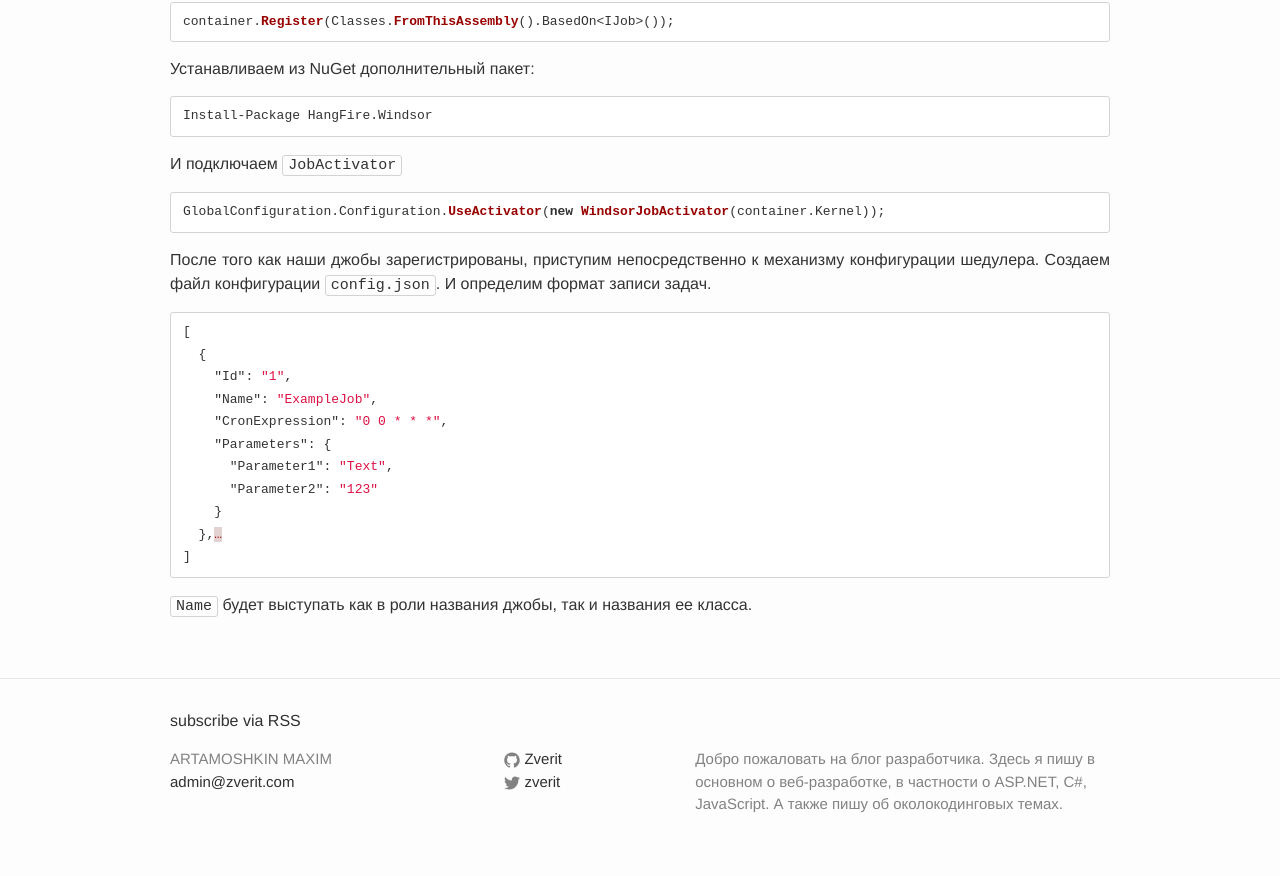
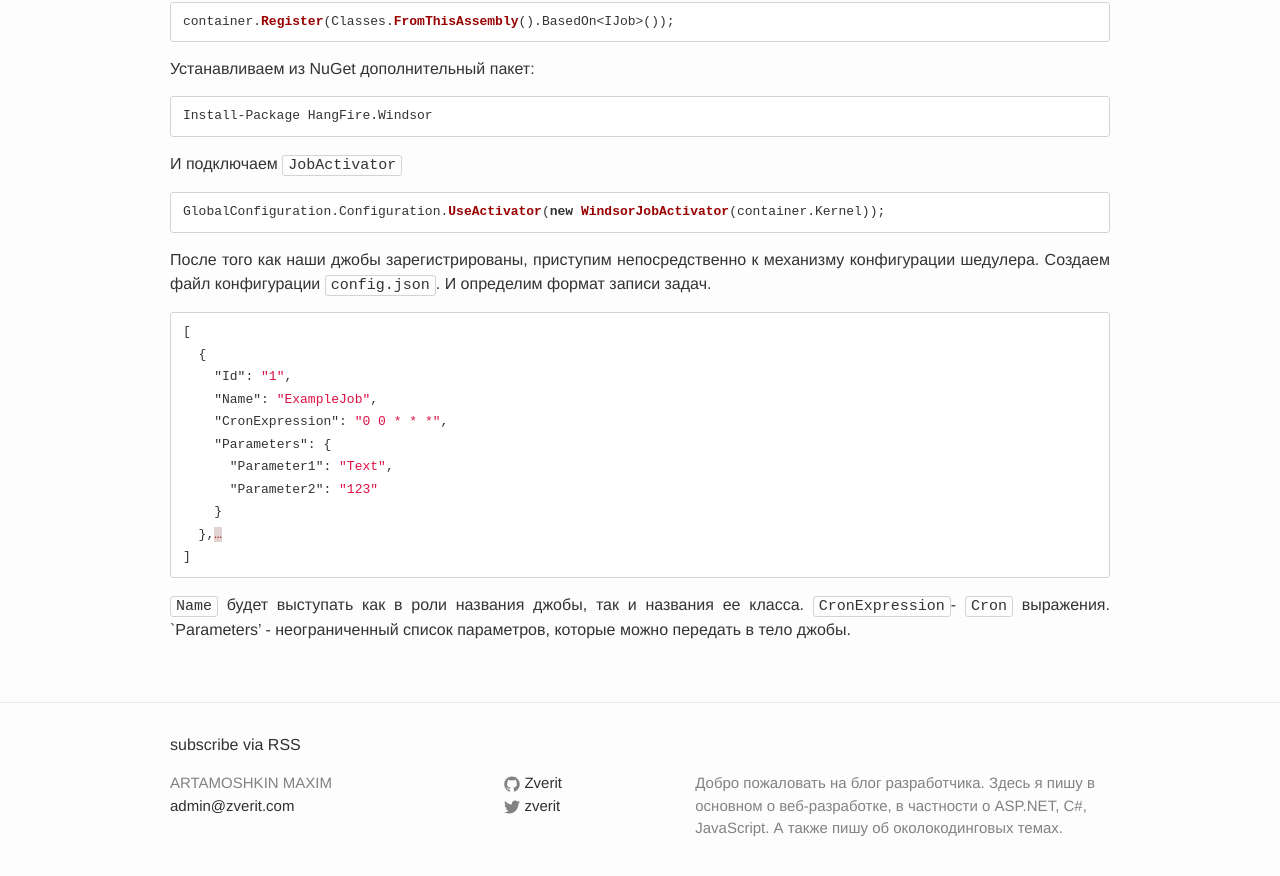
Before and after one commit to martamoshkin/blog.zverit.com, a Jekyll site: the page built from _posts/2016-6-17-hangfire-config-joblist.md, in a window 1280 px wide and 900 px high, scrolled down 612 px. Shown: the top 876 px of the window. Built offline with Jekyll 4.4.1, drawn with Linux system fonts in a browser that asks for light colours; nearby versions of some CDN libraries; comment, search, counter and statistics services are not loaded.

Commit message:
Update 2016-6-17-hangfire-config-joblist.md

````diff
--- a/_posts/2016-6-17-hangfire-config-joblist.md
+++ b/_posts/2016-6-17-hangfire-config-joblist.md
@@ -63,3 +63,4 @@ GlobalConfiguration.Configuration.UseActivator(new WindsorJobActivator(container
 ```
 
 `Name` будет выступать как в роли названия джобы, так и названия ее класса.
+`CronExpression`- `Cron` выражения. `Parameters' - неограниченный список параметров, которые можно передать в тело джобы.
````
